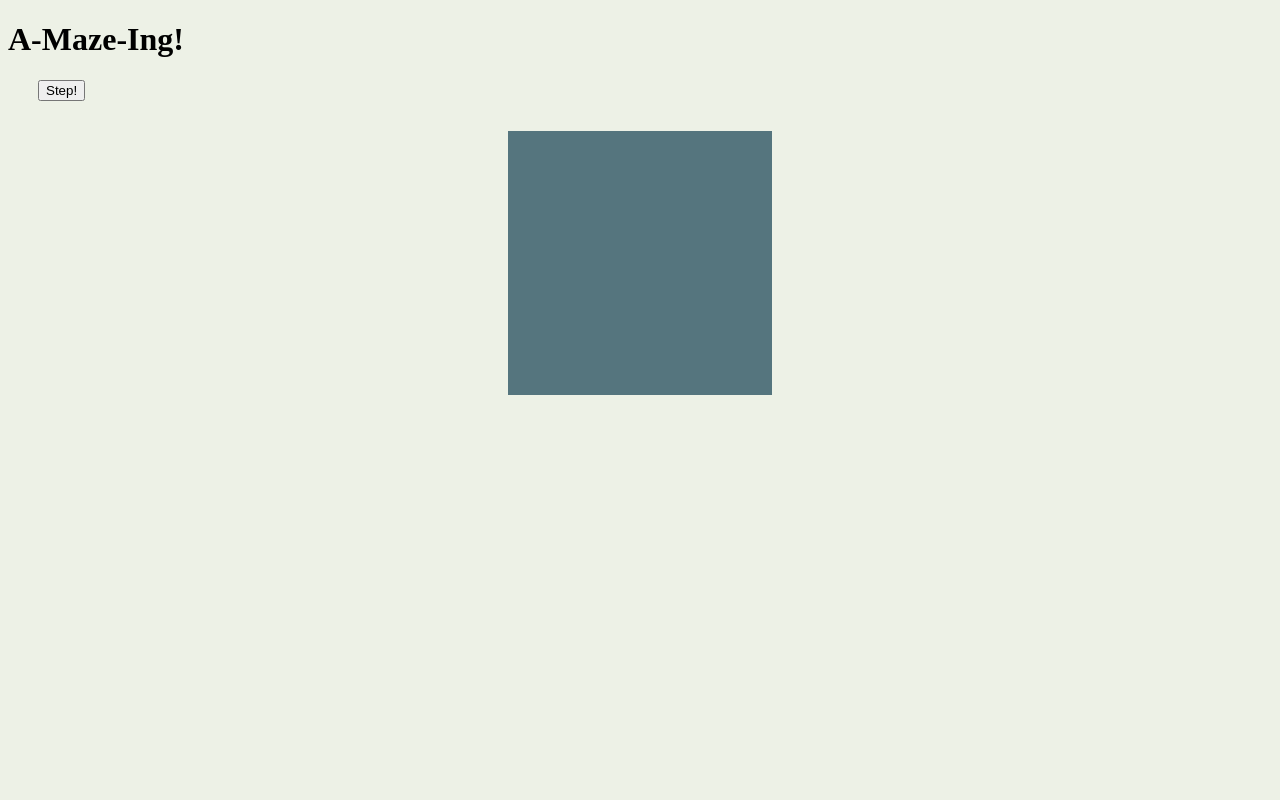
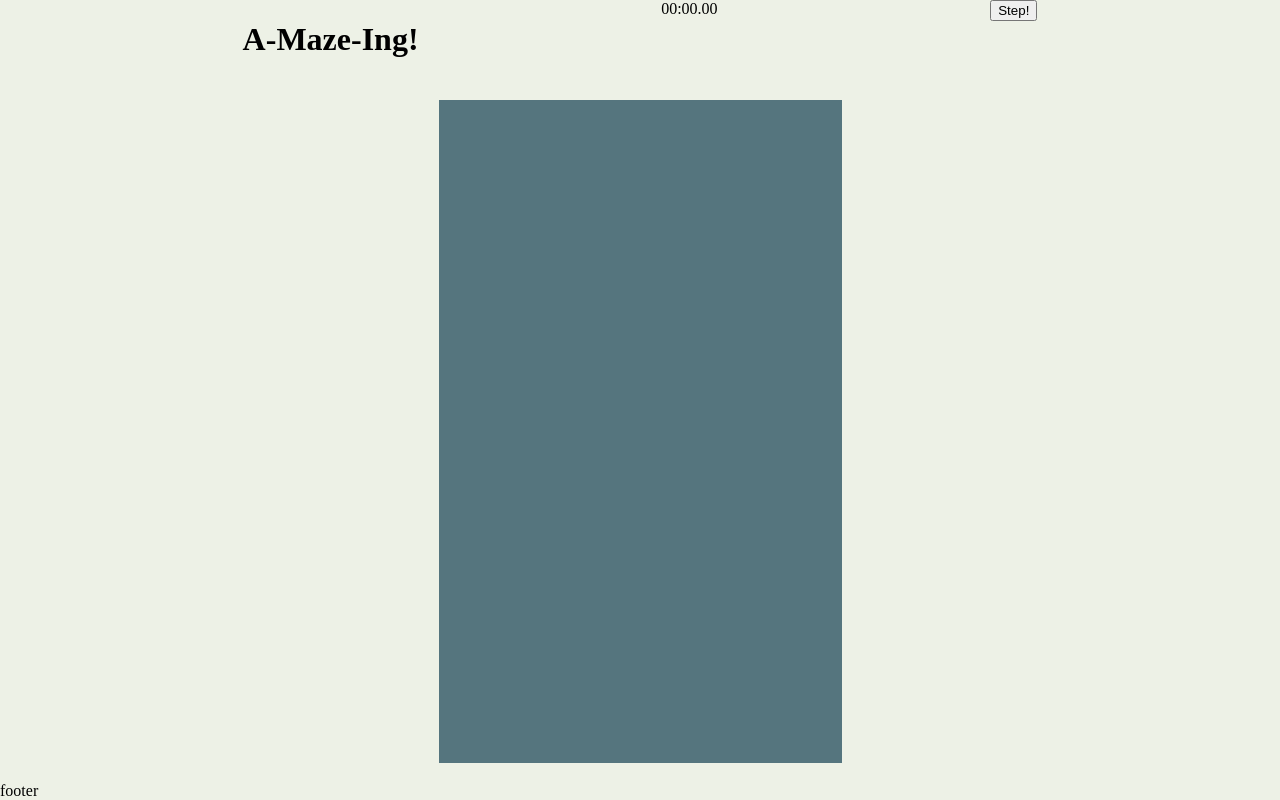
Before and after one commit to jaeniboy/my-maze-mazer, a website built with Vite: page index.html in a window 1280 px wide. Built offline with nearby package versions, Linux system fonts and the light colour scheme.

Commit message:
add square size based on screen size Fixes #1

```diff
--- a/index.html
+++ b/index.html
@@ -9,11 +9,24 @@
   <title>Maze</title>
 </head>
 <body>
+  <div id="content">
+
+    <div id="header">
+      <div id="headline-container">
         <h1>
           A-Maze-Ing!
         </h1>
+      </div>
+      <div id="timer-container">
+        00:00.00
+      </div>
+      <div id="start-button-container">
         <button id="create" style="margin:0px 0px 30px 30px">Step!</button>
+      </div>
+    </div>
     <div id="container"></div>
+    <div id="footer">footer</div>
+  </div>
   </body>
   <script src="./main.js" type="module"></script>
   </html>
--- a/main.js
+++ b/main.js
@@ -1,21 +1,32 @@
 import Maze from "./scripts/script.js"
+import { applySquareSize } from "./scripts/utils.js"
 
 const container = document.getElementById("container")
-const maze = new Maze(10,10, container, 12345)
+const dimx = 30
+const dimy = 50
+const maze = new Maze(dimx, dimy, container, 12345)
+applySquareSize(dimx, dimy, container)
+
 maze.addToContainer()
 
-document.getElementById("create").onclick = function(){
+document.getElementById("create").onclick = function () {
   maze.animate()
 }
 
-function touch_enabled() {
-    return ( 'ontouchstart' in window ) ||
-           ( navigator.maxTouchPoints > 0 ) ||
-           ( navigator.msMaxTouchPoints > 0 );
+// set size of square based on screen width
+// and height and make it responsive
+window.onresize = () => {
+  applySquareSize(dimx, dimy, container)
 }
 
-if(touch_enabled()) {
-  document.ontouchmove = function(e) { maze.drawPath(e)}
+function touch_enabled() {
+  return ('ontouchstart' in window) ||
+    (navigator.maxTouchPoints > 0) ||
+    (navigator.msMaxTouchPoints > 0);
+}
+
+if (touch_enabled()) {
+  document.ontouchmove = function (e) { maze.drawPath(e) }
 } else {
-  document.onmousemove = function(e) { maze.drawPath(e)}
+  document.onmousemove = function (e) { maze.drawPath(e) }
 }
--- /dev/null
+++ b/scripts/utils.js
@@ -0,0 +1,20 @@
+export const maxSquareSize = (dimx,dimy,container) => {
+    const x = dimx % 2 === 0 ? dimx + 1 : dimx
+    const y = dimy % 2 === 0 ? dimy + 1 : dimy
+    return Math.floor(Math.min(
+      container.offsetWidth / x - 0.5,
+      container.offsetHeight / y - 0.5
+    ))
+  }
+
+export const applySquareSize = (dimx, dimy, container) => {
+    // compute square size
+    const size = maxSquareSize(dimx,dimy,container)
+    console.log("foo",size)
+    // get last style sheet in list
+    const sheet = [...document.styleSheets].slice(-1)[0]
+    // remove rule if already present
+    sheet.cssRules[0].selectorText === ".square" &&  sheet.deleteRule(0)
+    // add new rule with computed square size values
+    sheet.insertRule(`.square {width:${size}px; height:${size}px}`,0)
+}
--- a/styles/style.css
+++ b/styles/style.css
@@ -12,10 +12,34 @@ body {
     user-select: none;
 }
 
+body {
+  margin: 0px;
+}
+
+#content {
+  display: flex;
+  flex-flow: column;
+  height: 100vh;
+}
+
+#header {
+  /* flex-flow: row; */
+  display: flex;
+  height: 10vh;
+  justify-content: space-evenly;
+}
+
 #container {
+  /* flex-flow: row; */
   font-family: "curier new", monospace;
   display: flex;
   justify-content: center;
+  align-items: center;
+  flex-grow: 1;
+}
+
+.footer {
+  height: 5vh;
 }
 
 .row {
@@ -24,8 +48,8 @@ body {
 
 .square {
   float: left;
-  width: 1.5em;
-  aspect-ratio: 1 / 1;
+  /* width: 1.5em; */
+  /* aspect-ratio: 1 / 1; */
   text-align: center;
   border-color: var(--background);
   border-style: solid;
@@ -47,10 +71,10 @@ body {
   background-color: var(--wall);
 }
 
-.v {
-  /*background-color: white;*/
-  /* color: white; */
-}
+/* .v {
+  background-color: white;
+  color: white;
+} */
 
 .hovered {
   background-color: var(--hovered);
```
Also changed, not shown: tests/utils.test.js (added, +36 -0 lines). Lines whose indentation alone changed are shown as unchanged.
